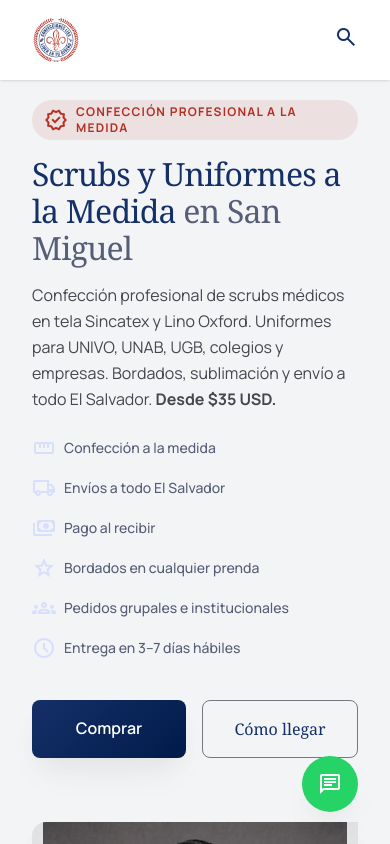
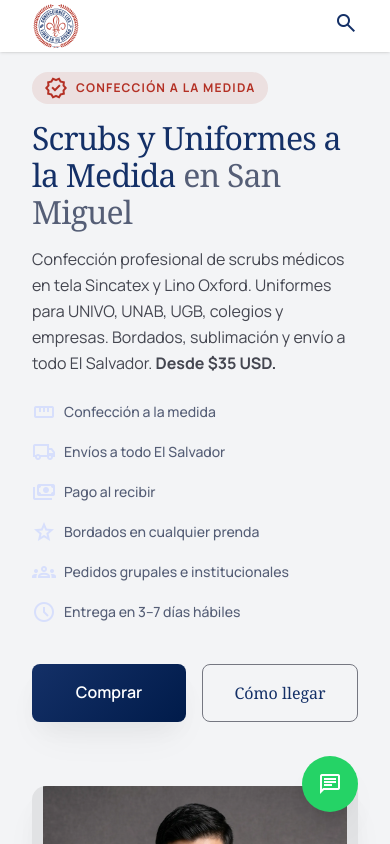
Before and after one commit to carlosm-lab/confeccionesliss, a Next.js app: page / in a window 390 px wide. Shown: the top 844 px of the page. Built offline with nearby package versions, Linux system fonts and the light colour scheme.

Commit message:
style: optimize mobile heading typography with text-balance

```diff
--- a/src/app/(public)/page.tsx
+++ b/src/app/(public)/page.tsx
@@ -35,11 +35,14 @@
       <section className="bg-surface-container-low relative overflow-hidden px-8 pt-5 pb-16 lg:pb-28">
         <div className="mx-auto flex max-w-screen-2xl flex-col items-center gap-16 lg:flex-row lg:pr-24 lg:pl-12">
           <div className="z-10 flex w-full flex-col items-start lg:w-[55%]">
-            <div className="bg-tertiary/10 text-tertiary mb-4 flex items-center gap-2 rounded-full px-3 py-1 text-xs font-bold tracking-widest uppercase lg:mb-6">
+            <div className="bg-tertiary/10 text-tertiary mb-4 flex w-fit items-center gap-2 rounded-full px-3 py-1 text-xs font-bold tracking-widest uppercase lg:mb-6">
               <span className="material-symbols-outlined text-[16px]">
                 verified
               </span>
-              Confección profesional a la medida
+              <span className="sm:hidden">Confección a la medida</span>
+              <span className="hidden sm:inline">
+                Confección profesional a la medida
+              </span>
             </div>
             <h1 className="text-primary mb-4 font-serif text-[2rem] leading-[1.15] tracking-tight md:text-5xl lg:mb-6 lg:text-7xl lg:leading-[1.1]">
               Scrubs y Uniformes
@@ -226,7 +229,7 @@
       {/* ═══ ¿POR QUÉ ELEGIRNOS? (updated content) ═══ */}
       <section className="bg-surface-container-low border-surface-variant/50 border-t border-b px-8 py-24">
         <div className="mx-auto max-w-screen-xl">
-          <h2 className="text-primary mb-16 text-center font-serif text-3xl">
+          <h2 className="text-primary mb-12 text-center font-serif text-[28px] leading-tight tracking-tight text-balance md:mb-16 md:text-3xl lg:text-4xl">
             ¿Por qué elegir Confecciones Liss en San Miguel?
           </h2>
           <div className="grid grid-cols-1 gap-12 md:grid-cols-2 lg:grid-cols-4 lg:gap-8">
@@ -258,8 +261,8 @@
       {/* ═══ PROCESO DE PEDIDO (updated content) ═══ */}
       <section className="bg-primary px-8 py-24 text-white">
         <div className="mx-auto max-w-screen-2xl">
-          <div className="mb-16 text-center">
-            <h2 className="mb-4 font-serif text-4xl">
+          <div className="mb-12 text-center md:mb-16">
+            <h2 className="mb-4 font-serif text-[28px] leading-tight tracking-tight text-balance md:text-4xl">
               ¿Cómo pedir tus uniformes en Confecciones Liss?
             </h2>
             <p className="text-primary-container mx-auto max-w-2xl text-lg">
@@ -296,7 +299,7 @@
         <div className="mx-auto max-w-screen-2xl">
           <h2
             id="testimonios-heading"
-            className="text-primary mb-16 text-center font-serif text-3xl"
+            className="text-primary mb-12 text-center font-serif text-[28px] leading-tight tracking-tight text-balance md:mb-16 md:text-3xl lg:text-4xl"
           >
             Lo que dicen nuestros clientes en San Miguel y todo El Salvador
           </h2>
--- a/src/components/layout/Navbar.tsx
+++ b/src/components/layout/Navbar.tsx
@@ -7,7 +7,7 @@
 export function Navbar() {
   return (
     <header className="text-primary sticky top-0 z-50 bg-white/90 shadow-sm backdrop-blur-md">
-      <div className="mx-auto flex w-full max-w-screen-2xl items-center justify-between px-8 py-4">
+      <div className="mx-auto flex w-full max-w-screen-2xl items-center justify-between px-8 py-[2px]">
         {/* Logo */}
         <Link href="/" className="flex items-center gap-2">
           <Image
--- a/src/components/seo/ServiciosPrincipales.tsx
+++ b/src/components/seo/ServiciosPrincipales.tsx
@@ -15,7 +15,7 @@
         </div>
         <h2
           id="servicios-heading"
-          className="text-primary mb-4 text-center font-serif text-3xl lg:text-4xl"
+          className="text-primary mb-6 text-center font-serif text-[28px] leading-tight tracking-tight text-balance md:mb-8 md:text-3xl lg:text-4xl"
         >
           Confección profesional de uniformes a la medida en El Salvador
         </h2>
--- a/src/components/seo/UniversidadesCoverage.tsx
+++ b/src/components/seo/UniversidadesCoverage.tsx
@@ -9,7 +9,7 @@
       <div className="mx-auto max-w-screen-xl">
         <h2
           id="universidades-heading"
-          className="text-primary mb-4 text-center font-serif text-3xl lg:text-4xl"
+          className="text-primary mb-6 text-center font-serif text-[28px] leading-tight tracking-tight text-balance md:mb-8 md:text-3xl lg:text-4xl"
         >
           Uniformes para todas las universidades de la zona oriental
         </h2>
```
